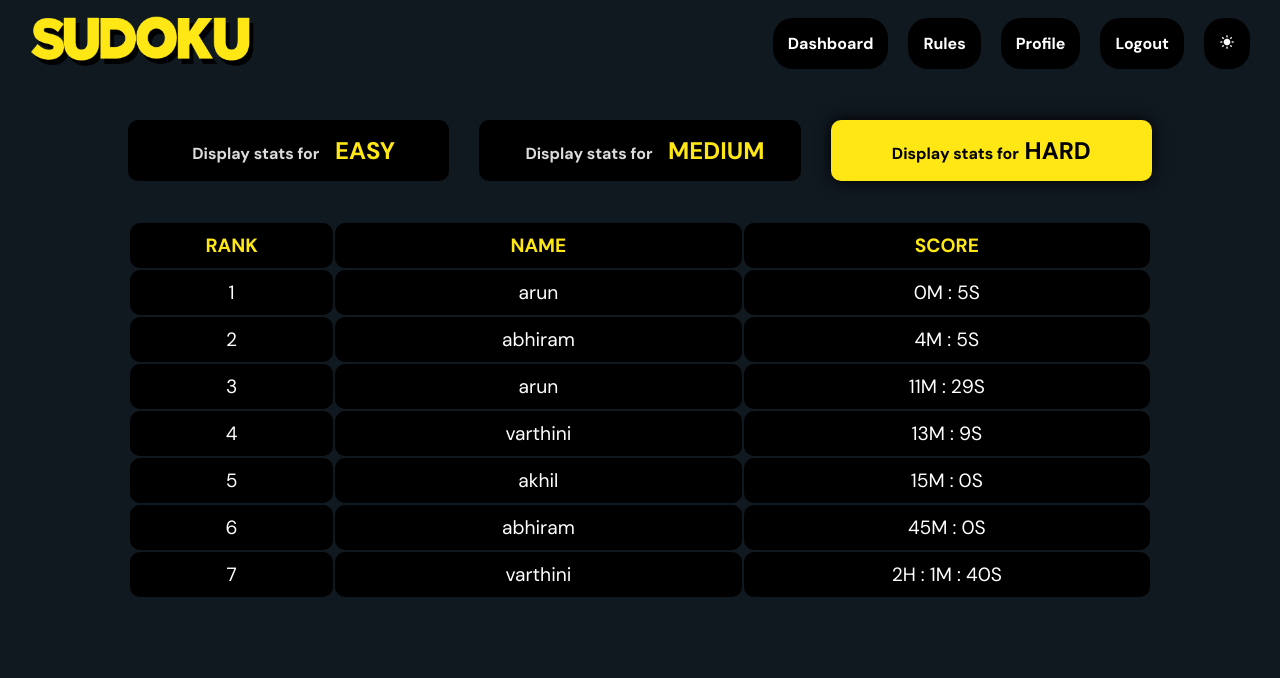
After one commit to abhiram7054/sudokuProjectFlask, a Flask app: page /hardStats in a window 1280 px wide. The commit adds this page. Shown: the top 678 px of the page. Run offline with Flask 2, Linux system fonts and the light colour scheme; a user stored in the database is signed in; data comes from the database, SQL or seed files in the repository; both versions use the stored data as it was after the commit; some libraries are stand-ins or nearby versions.

Commit message:
changes to stat pages

```diff
--- a/project/main.py
+++ b/project/main.py
@@ -3,6 +3,7 @@ from flask_login import login_required, current_user
 from .models import User, Game
 from . import db
 import json
+from sqlalchemy import func
 
 
 main = Blueprint('main', __name__)
@@ -80,15 +81,67 @@ def dashboard():
     return render_template('dashboard.html', name=current_user.name, bestScoreEasy=bestScore_easy, bestScoreMedium=bestScore_medium, bestScoreHard=bestScore_hard, gamesPlayedEasy=gamesPlayed_easy, gamesPlayedMedium=gamesPlayed_medium, gamesPlayedHard=gamesPlayed_hard, totalGamesPlayed=totalGamesPlayed)
 
 
-@main.route('/stats',  methods=["GET", "POST"])
+@main.route('/easyStats',  methods=["GET", "POST"])
 @login_required
-def stats():
+def easyStats():
+    # easyTable = Game.query.filter(Game.mode == 0).order_by(Game.score.asc()).all()
 
-    easyTable = Game.query.filter(Game.mode == 0).order_by(Game.score.asc()).all()
-    mediumTable = Game.query.filter(Game.mode == 1).order_by(Game.score.asc()).all()
+    easyQuery = db.session.query(
+    Game,
+    func.rank()\
+        .over(
+            order_by=Game.score.asc()
+        )\
+        .label('rank')
+    )
+
+    easyTable = easyQuery.filter_by(mode=0).all()
+
+    print(easyTable)
+
+
+    if request.method == "GET":
+         return render_template("easyStats.html", easyTable = easyTable)
+
+@main.route('/mediumStats',  methods=["GET", "POST"])
+@login_required
+def mediumStats():
+
+    # mediumTable = Game.query.filter(Game.mode == 1).order_by(Game.score.asc()).all()
+
+    mediumQuery = db.session.query(
+    Game,
+    func.rank()\
+        .over(
+            order_by=Game.score.asc()
+        )\
+        .label('rank')
+    )
+
+    mediumTable = mediumQuery.filter_by(mode=1).all()
+
+    if request.method == "GET":
+         return render_template("mediumStats.html", mediumTable = mediumTable)
+
+@main.route('/hardStats',  methods=["GET", "POST"])
+@login_required
+def hardStats():
+
     hardTable = Game.query.filter(Game.mode == 2).order_by(Game.score.asc()).all()
+
+    hardQuery = db.session.query(
+    Game,
+    func.rank()\
+        .over(
+            order_by=Game.score.asc()
+        )\
+        .label('rank')
+    )
+
+    hardTable = hardQuery.filter_by(mode=2).all()
+
     if request.method == "GET":
-         return render_template("stats.html", easyTable = easyTable, mediumTable=mediumTable, hardTable=hardTable)
+         return render_template("hardStats.html", hardTable = hardTable)
 
 @main.route('/play')
 @login_required
@@ -104,8 +157,8 @@ def gameResults():
         a = json.loads(a)
         # print("a is :", type(a))
         # print(a["level"])
-        # new_game = Game(email=current_user.email, name=current_user.name, mode= a["level"], score= a["seconds"])
-        new_game = Game(email=current_user.email, mode= a["level"], score= a["seconds"])
+        new_game = Game(email=current_user.email, name=current_user.name, mode= a["level"], score= a["seconds"])
+        # new_game = Game(email=current_user.email, mode= a["level"], score= a["seconds"])
         db.session.add(new_game)
         db.session.commit()
 
--- a/project/models.py
+++ b/project/models.py
@@ -10,6 +10,6 @@ class User(UserMixin, db.Model):
 class Game(UserMixin, db.Model):
     id = db.Column(db.Integer, primary_key=True) # primary keys are required by SQLAlchemy
     email = db.Column(db.String(100))
-    # name = db.Column(db.String(100))
+    name = db.Column(db.String(100))
     mode = db.Column(db.String(20))
     score = db.Column(db.Integer)
--- a/project/static/javascript/base.js
+++ b/project/static/javascript/base.js
@@ -1,7 +1,7 @@
 
-const darkmode = JSON.parse(localStorage.getItem('darkmode'));
-document.body.classList.add(darkmode ? 'dark' : 'light');
-document.querySelector('meta[name="theme-color"').setAttribute('content', darkmode ? '#1a1a2e' : '#fff');
+// const darkmode = JSON.parse(localStorage.getItem('darkmode'));
+// document.body.classList.add(darkmode ? 'dark' : 'light');
+// document.querySelector('meta[name="theme-color"').setAttribute('content', darkmode ? '#1a1a2e' : '#fff');
 
 
 const menuIcon = document.getElementsByClassName("menuIcon")[0]
@@ -18,6 +18,10 @@ window.onscroll = function () {
     topbar.classList.remove("active");
 };
 
+const darkmode = JSON.parse(localStorage.getItem('darkmode'));
+document.body.classList.add(darkmode ? 'dark' : 'light');
+document.querySelector('meta[name="theme-color"').setAttribute('content', darkmode ? '#1a1a2e' : '#fff');
+
 // Here, we are changing the theme of the page from dark to light mode or viceversa.
 
 
--- a/project/static/styles/base.css
+++ b/project/static/styles/base.css
@@ -35,6 +35,7 @@ body {
     --charcoal: #edbcab;
     --yellow: #c23b0a;
     --black: rgb(97, 1, 14);
+    --text: gainsboro;
 }
 
 a {
@@ -95,29 +96,33 @@ header {
 }
 
 .dark-mode-toggle {
-    color: var(--blue);
+    color: var(--yellow);
     font-size: 24px;
     cursor: pointer;
 }
 
-.bxs-sun {
+.bxs-moon {
     display: none;
 }
 
-.bxs-moon {
+.bxs-sun {
+    display: inline-block;
+}
+
+.dark .bxs-moon {
     display: inline-block;
 }
 
 .dark .bxs-sun {
-    display: inline-block;
-}
-
-.dark .bxs-moon {
     display: none;
 }
 
 section {
     padding: 120px 10%;
+}
+
+.dashboard{
+    padding: 150px 10%;
 }
 
 .stats {
@@ -179,6 +184,33 @@ section {
 
 }
 
+.btn {
+
+    text-align: center;
+    background: var(--black);
+    text-decoration: none;
+    color: var(--yellow);
+    border-radius: 20px;
+    padding: 15px 20px;
+    font-weight: bold;
+    cursor: pointer;
+    height: 55px;
+    max-width: 200px;
+    width: 100%;
+    margin-right: 20px;
+    transition: 0.2s;
+    font-size: large;
+
+}
+
+.btn:hover{
+    transform: translateY(-10px);
+    box-shadow: 0px 0px 10px 0px var(--yellow);
+}
+
+.topbar .btn:hover {
+    color: var(--black);
+}
 
 .buttons {
     display: flex;
@@ -358,7 +390,6 @@ section {
     text-align: center;
     font-size: 22px;
     color: var(--yellow);
-    /* grid-gap: 250px; */
 }
 
 .playContainer .scoreBox {
@@ -371,7 +402,7 @@ section {
 .playContainer .scoreBox:hover {
     transform: translateY(-10px);
     box-shadow: 0px 0px 15px 0px var(--black);
-    background: var(--gray);
+    background: var(--yellow);
     color: var(--black);
 }
 
@@ -386,6 +417,22 @@ section {
 
 }
 
+.focusBox {
+    text-align: center;
+    font-weight: bolder;
+    background: var(--yellow);
+    border-radius: 10px;
+    padding: 15px;
+    cursor: pointer;
+    transition: 0.2s;
+    color: var(--black);
+    box-shadow: 0px 0px 15px 0px var(--black);
+}
+
+.focusBox span {
+    font-size: 16px;
+}
+
 .scoreBox h1 {
     text-align: center;
     color: var(--yellow);
@@ -395,11 +442,10 @@ section {
 
 .stats .scoreBox{
     padding: 15px;
+    transform: none;
+    box-shadow: none;
 }
 
-.stats .scoreBox:focus{
-    background: red;
-}
 .stats .scoreBox h1{
     margin-bottom: 0;
 }
@@ -407,7 +453,16 @@ section {
     text-transform: none;
     color: var(--gray);
     font-size: 16px;
+    background: none;
 }
+
+.stats .otherBox:hover {
+    transform: translateY(-10px);
+    box-shadow: 0px 0px 15px 0px var(--yellow);
+}
+
+
+
 .scoreBox p {
     text-align: center;
     color: var(--black);
@@ -428,6 +483,7 @@ section {
     border-radius: 10px;
     padding: 5px 10px;
 }
+
 
 .totalGames {
     /* margin-top: 20px; */
@@ -454,22 +510,27 @@ table {
 }
 
 td {
-    width: 33.3%;
+    width: 40%;
     text-align: center;
     background: var(--black);
     font-size: larger;
     padding: 10px 10px;
     border-radius: 10px;
+    margin-right: 10px;
+}
+
+.rank {
+    width: 20%;
 }
 
 
 @media (max-width: 1100px) {
 
-    .home-desc h1{
-        color: var(--text);
+    /* .home-desc h1{
+        color: var(--white);
         font-weight: bolder;
         font-size: 50px;
-    }
+    } */
 
     .cod {
         width: 160px;
@@ -489,7 +550,7 @@ td {
         right: 0;
         left: 1%;
         text-align: left;
-        background: var(--charcoal);
+        background: var(--bg-body);
     }
 
     .topbar a {
--- a/project/templates/base.html
+++ b/project/templates/base.html
@@ -11,8 +11,8 @@
     <!-- <link rel= "stylesheet" type= "text/css" href= "{{ url_for('static',filename='styles/base.css') }}"> -->
     <link href='https://unpkg.com/boxicons@2.0.9/css/boxicons.min.css' rel='stylesheet'>
     <link rel="stylesheet" href="../static/styles/base.css">
+    <script src="../static/javascript/play.js" defer></script>
     <script src="../static/javascript/base.js" defer></script>
-    <script src="../static/javascript/play.js" defer></script>
 
 </head>
 
@@ -24,29 +24,29 @@
 
         <ul class="topbar">
             {% if not current_user.is_authenticated %}
-            <li><a href="{{ url_for('main.index') }}" class="work-exp" >
+            <li><a href="{{ url_for('main.index') }}" class="btn" >
                 Home
             </a></li>
             {% endif %}
             {% if current_user.is_authenticated %}
-            <li><a href="{{ url_for('main.dashboard') }}" class="work-exp">
+            <li><a href="{{ url_for('main.dashboard') }}" class="btn">
                 Dashboard
             </a></li>
             {% endif %}
-            <li><a href="{{ url_for('main.rules') }}" class="work-exp">
+            <li><a href="{{ url_for('main.rules') }}" class="btn">
                 Rules
             </a></li>
             {% if current_user.is_authenticated %}
-            <li><a href="{{ url_for('main.profile') }}" class="work-exp">
+            <li><a href="{{ url_for('main.profile') }}" class="btn">
                 Profile
             </a></li>
-            <li><a href="{{ url_for('auth.logout') }}" class="work-exp">
+            <li><a href="{{ url_for('auth.logout') }}" class="btn">
                 Logout
             </a></li>
             {% endif %}
             <!-- <li><a><img src="../static/assets/sun.png" alt="" id="mode"></a></li> -->
             <li>
-                <a class="dark-mode-toggle work-exp" id="dark-mode-toggle">
+                <a class="dark-mode-toggle btn" id="dark-mode-toggle">
                     <i class="bx bxs-moon"></i>
                     <i class="bx bxs-sun"></i>
 
--- a/project/templates/dashboard.html
+++ b/project/templates/dashboard.html
@@ -29,7 +29,7 @@
     </div>
   </div>
   <div class="scoreContainer playContainer">
-    <a href="{{ url_for('main.stats') }}" >
+    <a href="{{ url_for('main.easyStats') }}" >
       <div class="scoreBox">View Full Stats</div>
     </a>
     <a href="{{ url_for('main.play') }}" >
--- /dev/null
+++ b/project/templates/hardStats.html
@@ -0,0 +1,54 @@
+{% extends "base.html" %}
+
+{% block content %}
+<section class="stats">
+    <div class="scoreContainer">
+        <a href="{{ url_for('main.easyStats') }}">
+            <div class="scoreBox otherBox">
+            <h1 class="modeName"><span>Display stats for</span> EASY</h1>
+            </div>
+        </a>
+        <a href="{{ url_for('main.mediumStats') }}">
+            <div class="scoreBox otherBox">
+            <h1 class="modeName"><span>Display stats for</span> MEDIUM</h1>
+            </div>
+        </a>
+        <a href="">
+            <div class="focusBox">
+            <h1 class="modeName"><span>Display stats for</span> HARD</h1>
+            </div>
+        </a>
+      </div>
+    <div class="table" id="table">
+        <table>
+            <tr class="tableHeading">
+                <td class="rank">Rank</td>
+                <td>Name</td>
+                <td>Score</td>
+            </tr>
+            {% for player in hardTable %}
+                <tr>
+                <td class="rank">
+                    {{player.rank}}
+                </td>
+                <td>
+                    {{player.Game.name}}
+                </td>
+                <td>
+                    {% if player.Game.score>=3600 %}
+                        <div>{{(player.Game.score//60)//60}}H : {{(player.Game.score%3600)//60}}M : {{((player.Game.score%3600)%60)%60}}S</div>
+                    {% else %}
+                        <div>{{player.Game.score//60}}M : {{player.Game.score%60}}S</div>
+                    {% endif %}
+                </td>
+                </tr>
+            {% endfor %}
+        </table>
+    </div>
+
+
+</section>
+
+
+<!-- </div> -->
+{% endblock %}
--- a/project/templates/play.html
+++ b/project/templates/play.html
@@ -8,7 +8,7 @@
     <!-- mobile status bar color -->
     <meta name="theme-color" content="#fff">
     <title>Sudoku</title>
-    <link rel="shortcut icon" href="./static/images/icon.png" type="image/x-icon">
+    <!-- <link rel="shortcut icon" href="./static/images/icon.png" type="image/x-icon"> -->
     <!-- google font -->
     <link rel="preconnect" href="https://fonts.googleapis.com">
     <link rel="preconnect" href="https://fonts.gstatic.com" crossorigin>
@@ -18,7 +18,6 @@
     <!-- app css -->
 
     <link rel="stylesheet" href="../static/styles/play.css">
-    <!-- <link rel="stylesheet" href="../static/styles/base.css"> -->
 
     <script src="https://kit.fontawesome.com/d5201e01cb.js" crossorigin="anonymous"></script>
 
```
Also changed, not shown: project/static/styles/play.css (+7 -19 lines), project/templates/easyStats.html (added, +54 -0 lines), project/templates/mediumStats.html (added, +54 -0 lines), project/templates/stats.html (deleted, +0 -45 lines), project/db.sqlite.
